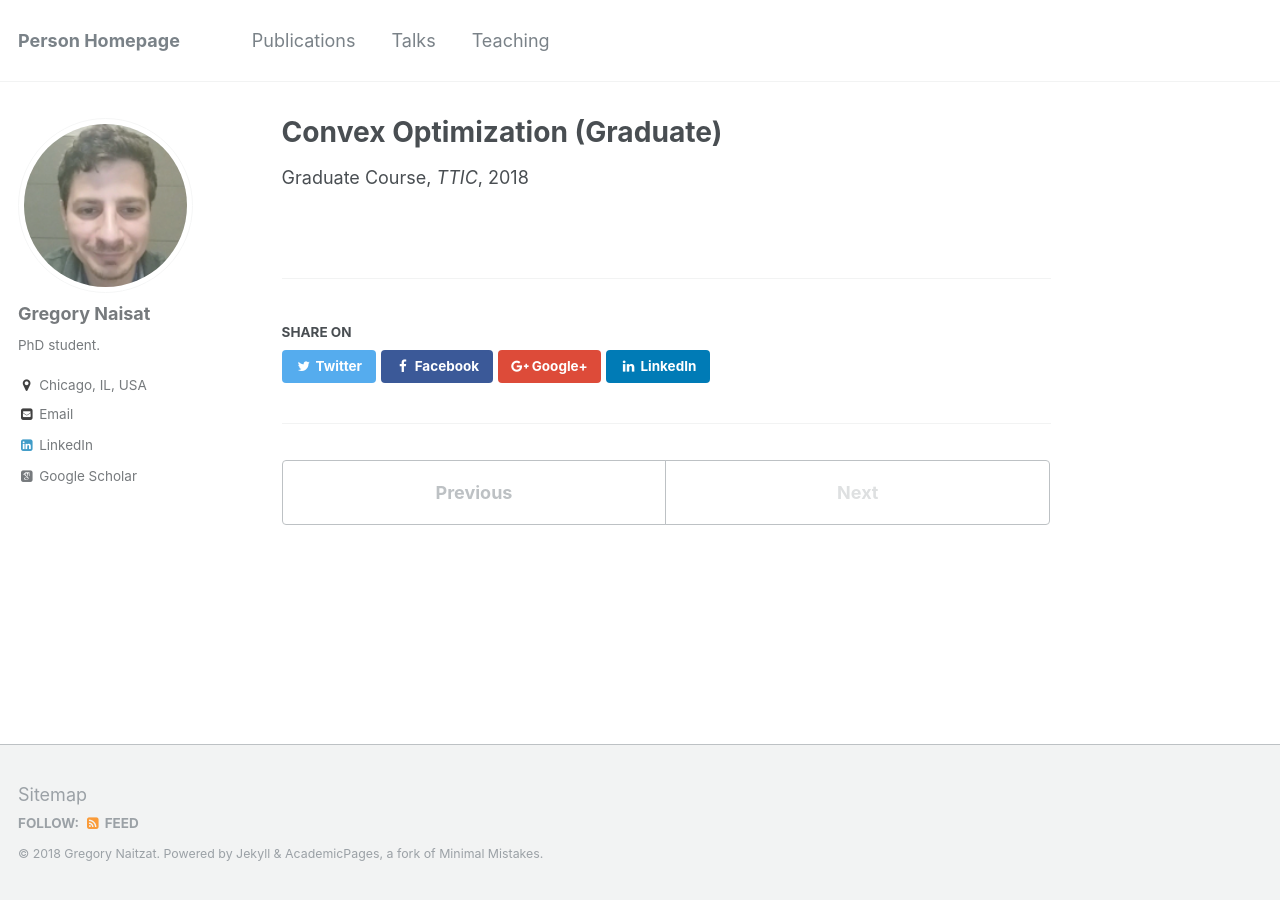
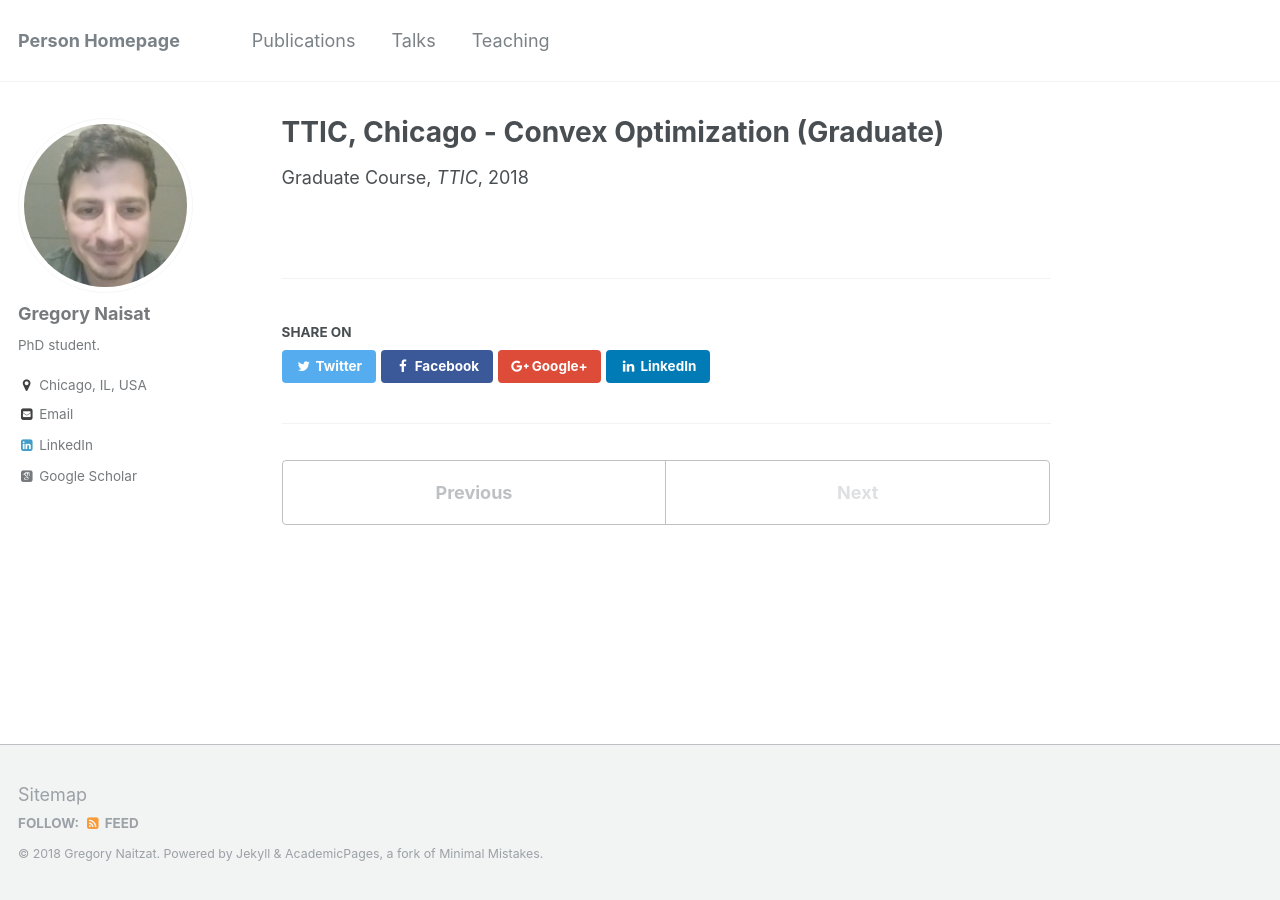
Before and after one commit to sgregnt/sgregnt.github.io, a Jekyll site: the page built from _teaching/2014-spring-teaching-1.md, in a window 1280 px wide. Built offline with Jekyll 4.4.1, drawn with Linux system fonts in a browser that asks for light colours; some web fonts are replaced.

Commit message:
teching and talk

```diff
--- a/_includes/archive-single-talk.html
+++ b/_includes/archive-single-talk.html
@@ -16,9 +16,9 @@
   <article class="archive__item" itemscope itemtype="http://schema.org/CreativeWork">
     <h3 class="archive__item-title" itemprop="headline">
       {% if post.link %}
-        {{ post.date | date: '%B %d, %Y' }} - {{ title }}
+        {{ post.date | date: '%B %d, %Y' }} - {{post.location}} - {{ title }}
       {% else %}
-       {{ post.date | date: '%B %d, %Y' }} - {{ title }}
+       {{ post.date | date: '%B %d, %Y' }} - {{post.location}} - {{ title }}
       {% endif %}
     </h3>
   </article>
--- a/_teaching/2014-spring-teaching-1.md
+++ b/_teaching/2014-spring-teaching-1.md
@@ -1,5 +1,5 @@
 ---
-title: "Convex Optimization (Graduate)"
+title: "TTIC, Chicago - Convex Optimization (Graduate)"
 collection: teaching
 type: "Graduate Course"
 permalink: /teaching/2018-winter-teaching-1
```
Also changed, not shown: _teaching/2015-spring-teaching-2.md (+1 -1 lines), _teaching/2015-spring-teaching-3.md (+1 -1 lines).
